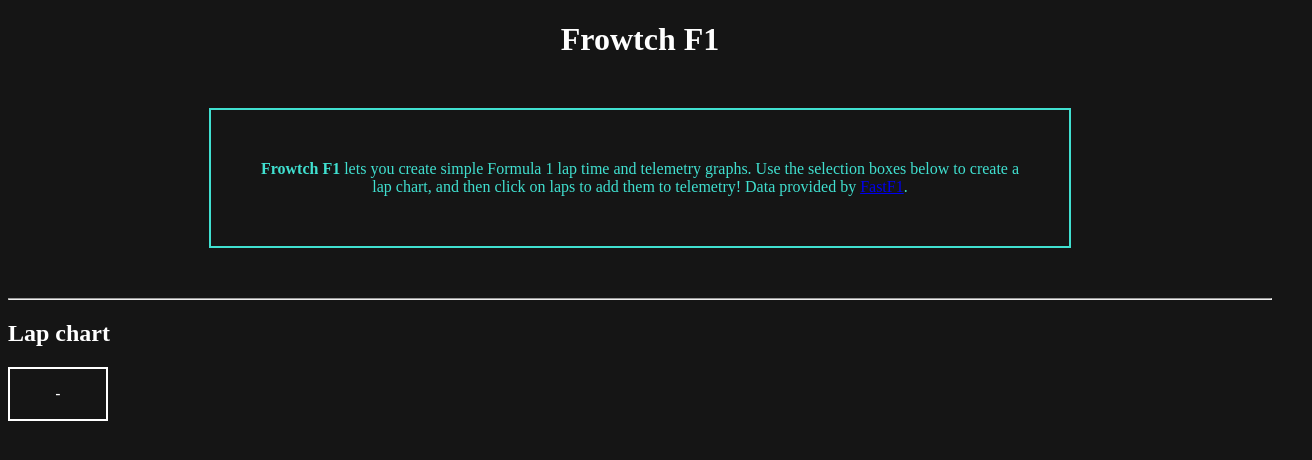
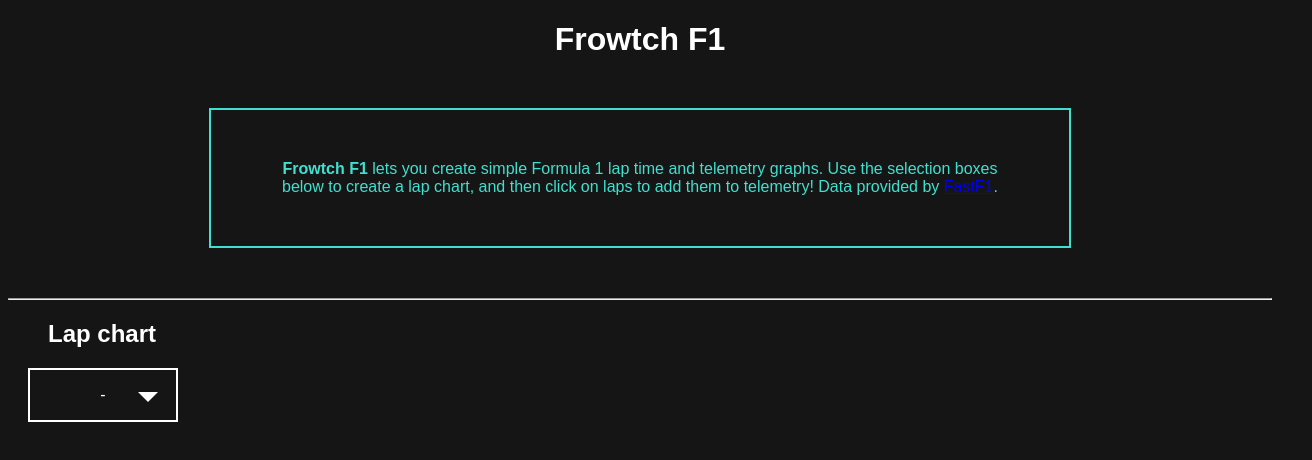
Before and after one commit to Frowtchie/F1, a plain HTML site: page index.html in a window 1280 px wide. Shown: the whole page, 1312 px wide, since content can reach past the window. Drawn offline with Linux system fonts and the light colour scheme.

Commit message:
Added arrow to dropdown menu, changed font

```diff
--- a/css/mystyle.css
+++ b/css/mystyle.css
@@ -1,5 +1,6 @@
 body {
   background-color: #151515;
+  font-family: "Lucida Handwriting", sans-serif;
 }
 
 h1 {
@@ -18,11 +19,13 @@
 .dropbtn {
   background-color: #151515;
   color: white;
-  width: 100px;
+  width: 150px;
   padding: 16px;
   font-size: 16px;
   border: 2px solid white;
   cursor: pointer;
+  position: relative;
+  left: 20px;
 }
 
 .dropdown {
@@ -55,3 +58,22 @@
 .dropdown:hover .dropbtn {
   background-color: #3e8e41;
 }
+
+.dropdown-arrow {
+  height: 0;
+  width: 0;
+	border-left: 10px solid transparent;
+	border-right: 10px solid transparent;
+	border-top: 10px solid white;
+  position: relative;
+  top: -30px;
+  left: 130px;
+}
+
+.dropdown:hover .dropdown-arrow {
+  top: -40px;
+	border-left: 10px solid transparent;
+	border-right: 10px solid transparent;
+	border-bottom: 10px solid white;
+  border-top: 10px solid transparent;
+}
--- a/index.html
+++ b/index.html
@@ -18,10 +18,11 @@
 
 <hr style="margin-top:50px">
 
-<h2 style="color: white">Lap chart</h2>
+<h2 style="color: white; position: relative; left: 40px">Lap chart</h2>
 
 <div class="dropdown">
   <button class="dropbtn"> - </button>
+  <div class="dropdown-arrow"></div>
   <div class="dropdown-content">
   <a href="2022.html">2022</a>
   <a href="2021.html">2021</a>
```
Also changed, not shown: 2022.html (added, +1 -0 lines).
